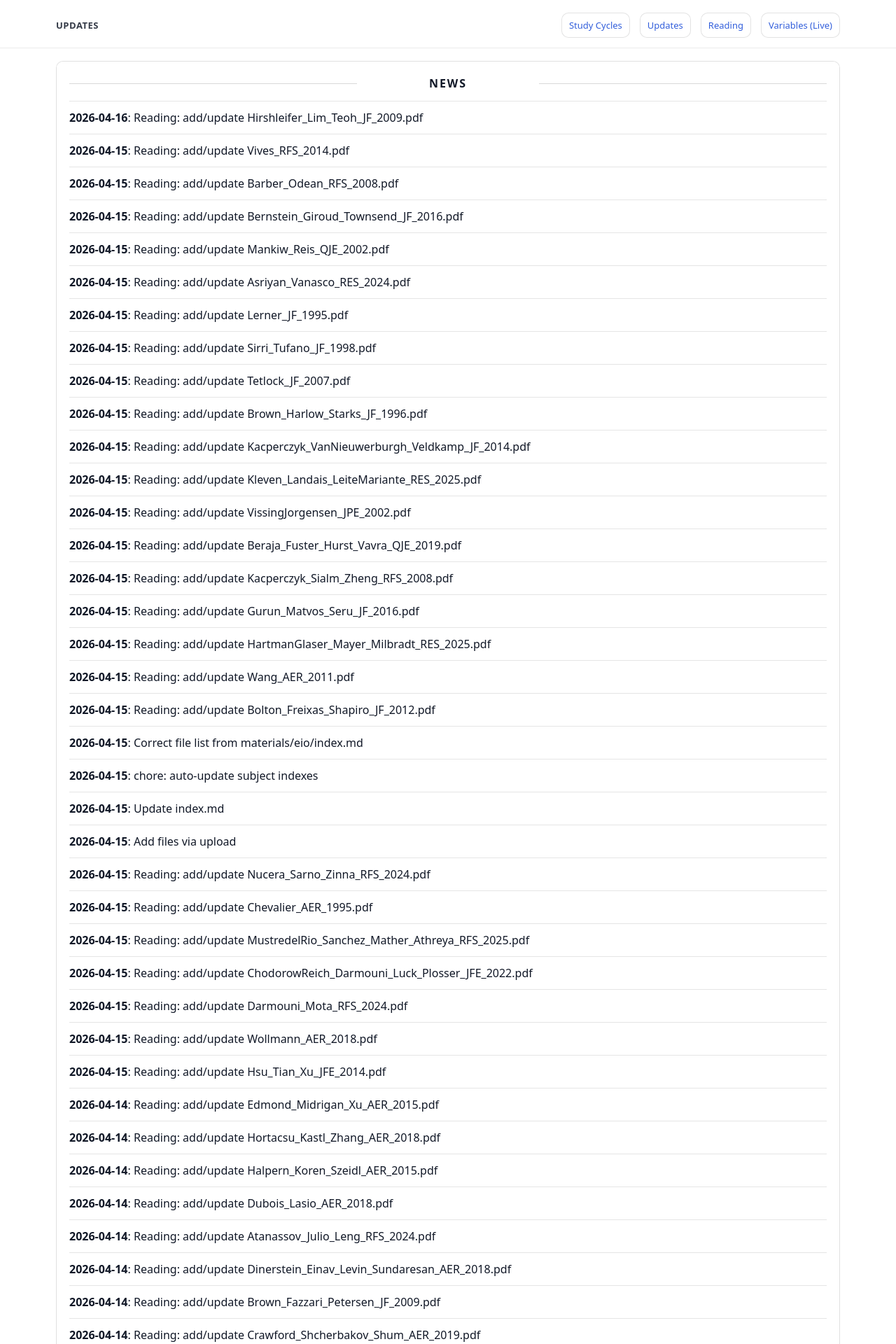
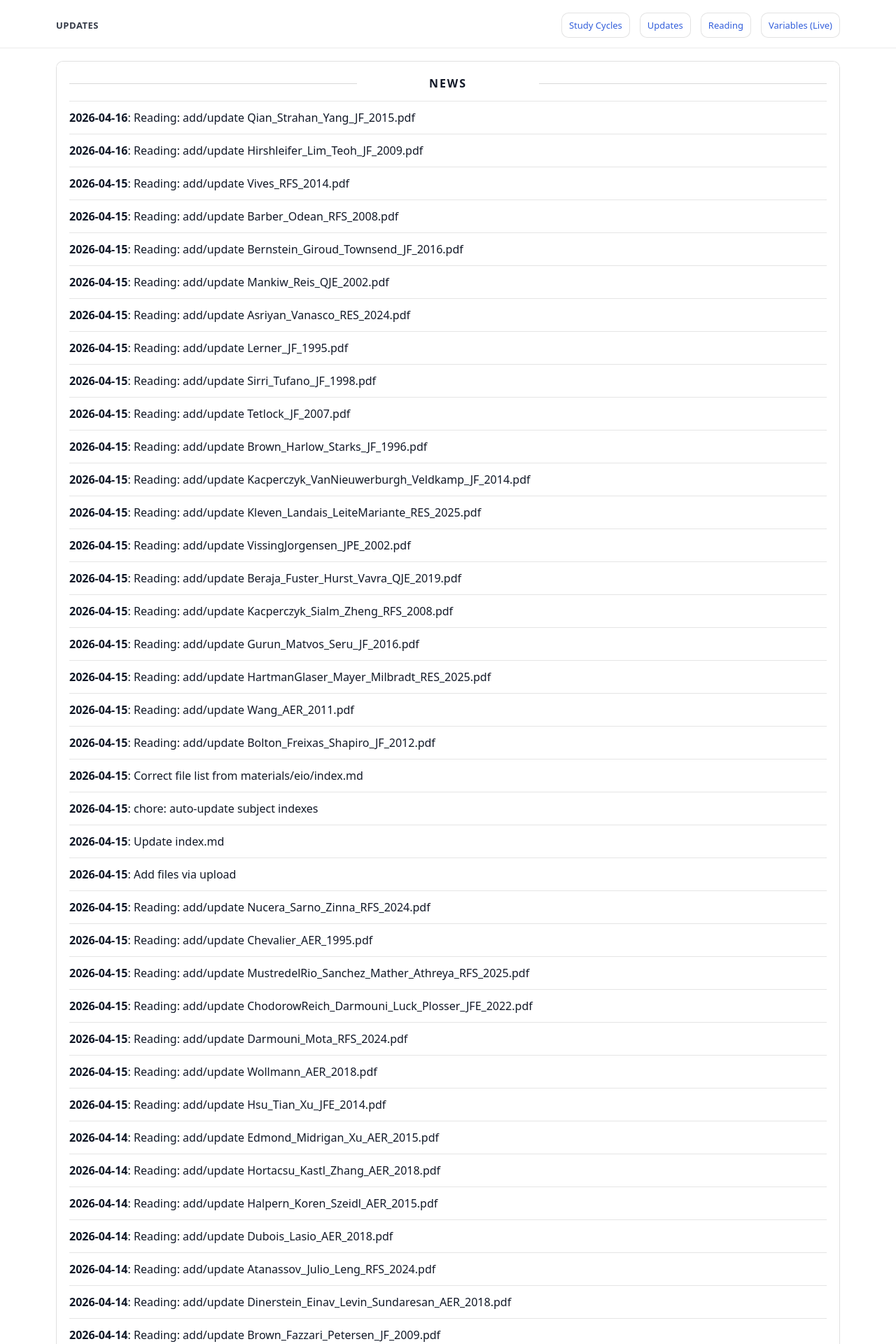
Before and after one commit to yaxinzn/study-archive, a Jekyll site: the page built from updates/index.md, in a window 1280 px wide. Shown: the top 1920 px of the page at 70% size. Built offline with Jekyll 4.4.1, drawn with Linux system fonts in a browser that asks for light colours; some of the changed text lies outside the part shown.

Commit message:
chore: update NEWS feed

```diff
--- a/_data/news.yml
+++ b/_data/news.yml
@@ -1,4 +1,7 @@
 # Auto-generated update history (sorted newest -> oldest). Do not edit manually.
+- ts: "1776286623"
+  date: "2026-04-16"
+  title: "Reading: add/update Qian_Strahan_Yang_JF_2015.pdf"
 - ts: "1776286289"
   date: "2026-04-16"
   title: "Reading: add/update Hirshleifer_Lim_Teoh_JF_2009.pdf"
```
